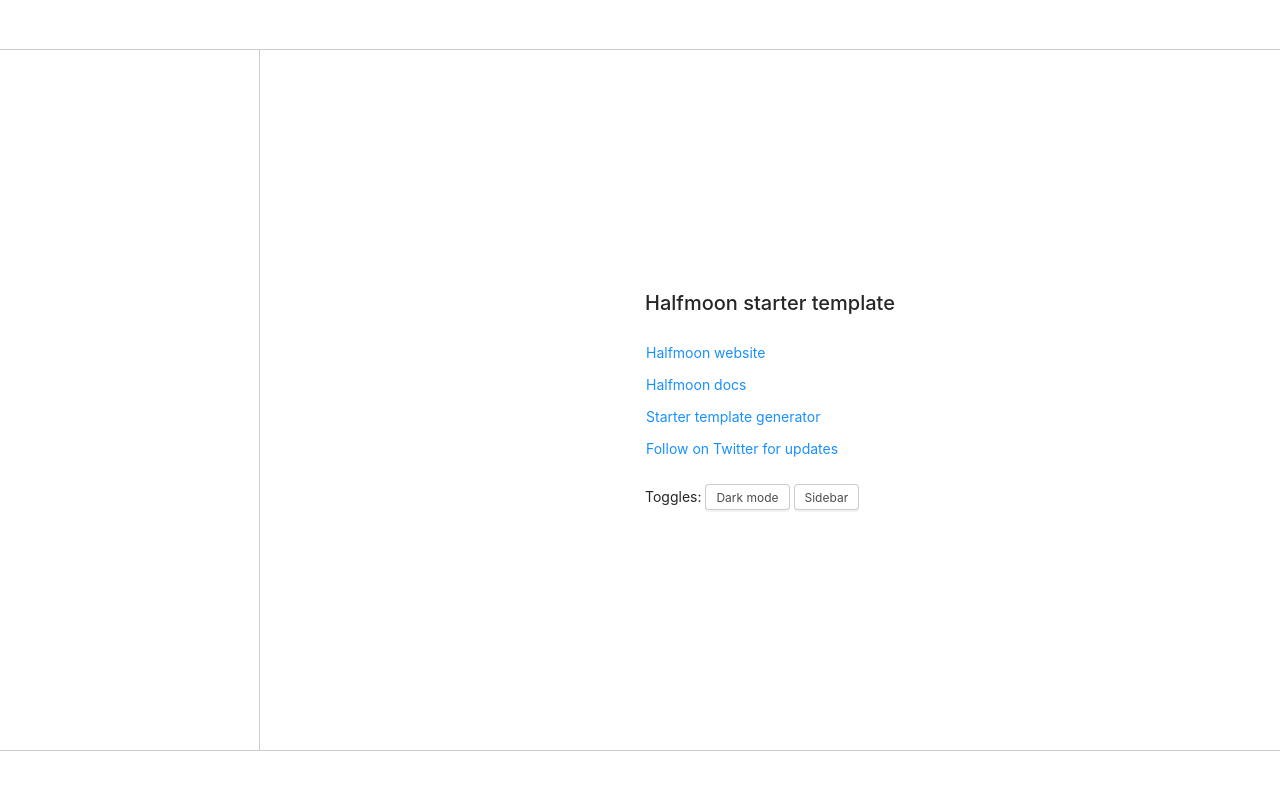
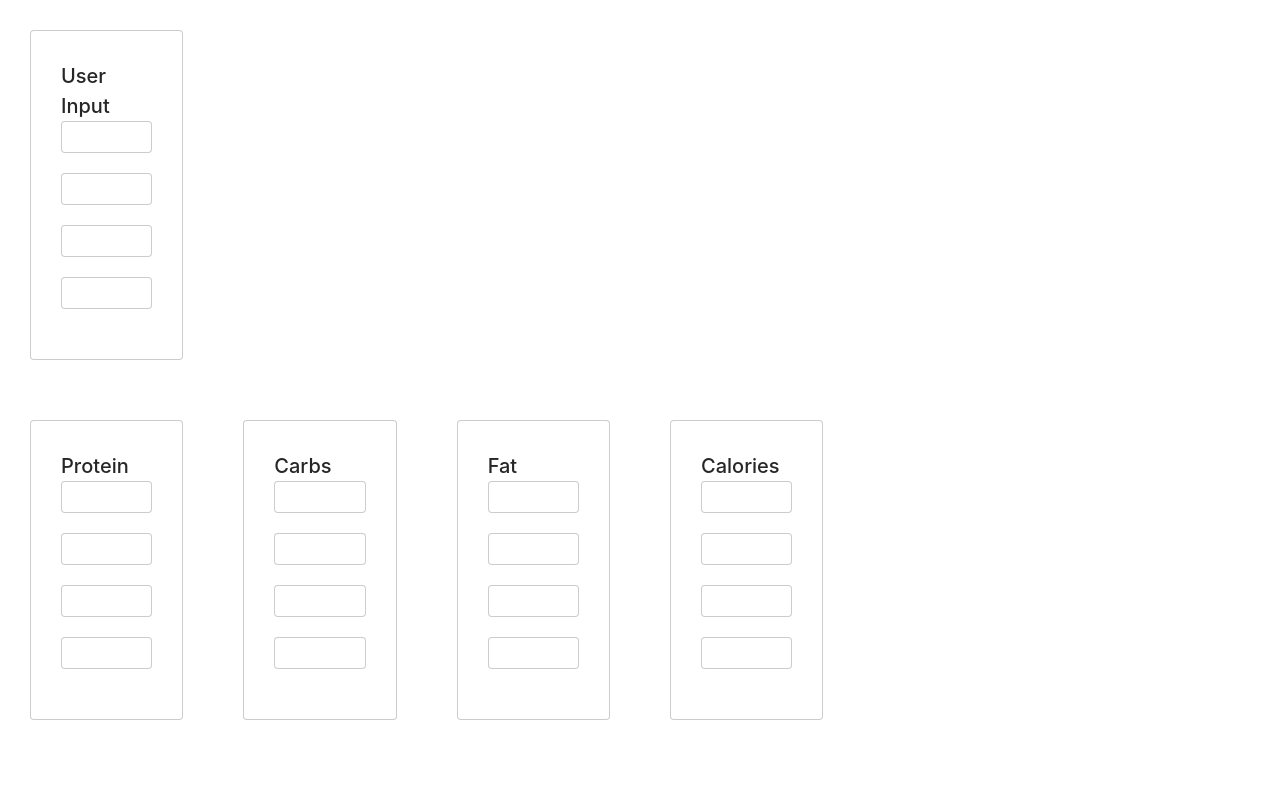
Before and after one commit to stardustsuperwizard/MyMacroApp, a plain HTML site: page index.html in a window 1280 px wide. Drawn offline with Linux system fonts and the light colour scheme.

Commit message:
Update index.html
added basic templating.

```diff
--- a/index.html
+++ b/index.html
@@ -1,12 +1,8 @@
 <!DOCTYPE html>
 <html lang="en">
 <head>
-    <!-- Meta tags -->
-    <meta charset="utf-8" />
-    <meta http-equiv="X-UA-Compatible" content="IE=edge,chrome=1" />
-    <meta content="width=device-width, initial-scale=1.0, maximum-scale=1.0, user-scalable=0" name="viewport" />
-    <meta name="viewport" content="width=device-width" />
-
+    <meta charset="UTF-8">
+    <meta name="viewport" content="width=device-width, initial-scale=1.0">
     <!-- iOS -->
     <meta name="apple-mobile-web-app-title" content="My Macro App">
     <meta name="apple-mobile-web-app-capable" content="yes">
@@ -19,81 +15,137 @@
 
     <!-- Halfmoon CSS -->
     <link href="css/halfmoon-variables.min.css" rel="stylesheet" />
-    <!--
-      Or,
-      Use the following (no variables, supports IE11):
-      <link href="css/halfmoon.min.css" rel="stylesheet" />
-    -->
 </head>
-  <body class="with-custom-webkit-scrollbars with-custom-css-scrollbars" data-dm-shortcut-enabled="true" data-sidebar-shortcut-enabled="true" data-set-preferred-theme-onload="true">
-    <!-- Modals go here -->
-    <!-- Reference: https://www.gethalfmoon.com/docs/modal -->
+<body class="with-custom-webkit-scrollbars with-custom-css-scrollbars">
+    <!-- Modals -->
 
-    <!-- Page wrapper start -->
-    <div class="page-wrapper with-navbar with-sidebar with-navbar-fixed-bottom" data-sidebar-type="overlayed-sm-and-down">
+    <!-- Content -->
+    <div class="page-wrapper">
+        <div class="content-wrapper">
+            <div class="container-fluid">
 
-      <!-- Sticky alerts (toasts), empty container -->
-      <!-- Reference: https://www.gethalfmoon.com/docs/sticky-alerts-toasts -->
-      <div class="sticky-alerts"></div>
+                <div class="row">
+                    <div class="col-md-6 col-lg-4 col-xl-2 mw-full">
+                        <div class="card">
+                            <div class="card-title">
+                                User Input
+                            </div>
+                            <form>
+                                <div class="form-row">
+                                    <input type="text" class="form-control">
+                                </div>
+                                <div class="form-row">
+                                    <input type="text" class="form-control">
+                                </div>
+                                <div class="form-row">
+                                    <input type="text" class="form-control">
+                                </div>
+                                <div class="form-row">
+                                    <input type="text" class="form-control">
+                                </div>
+                            </form>
+                        </div>
+                    </div>
+                </div>
 
-      <!-- Navbar start -->
-      <nav class="navbar">
-        <!-- Reference: https://www.gethalfmoon.com/docs/navbar -->
-      </nav>
-      <!-- Navbar end -->
+                <div class="row">
+                    <div class="col-md-6 col-lg-4 col-xl-2 mw-full">
+                        <div class="card">
+                            <div class="card-title">
+                                Protein
+                            </div>
+                            <form>
+                                <div class="form-row">
+                                    <input type="text" class="form-control">
+                                </div>
+                                <div class="form-row">
+                                    <input type="text" class="form-control">
+                                </div>
+                                <div class="form-row">
+                                    <input type="text" class="form-control">
+                                </div>
+                                <div class="form-row">
+                                    <input type="text" class="form-control">
+                                </div>
+                            </form>
+                        </div>
+                    </div>
 
-      <!-- Sidebar overlay -->
-      <div class="sidebar-overlay" onclick="halfmoon.toggleSidebar()"></div>
+                    <div class="col-md-6 col-lg-4 col-xl-2 mw-full">
+                        <div class="card">
+                            <div class="card-title">
+                                Carbs
+                            </div>
+                            <form>
+                                <div class="form-row">
+                                    <input type="text" class="form-control">
+                                </div>
+                                <div class="form-row">
+                                    <input type="text" class="form-control">
+                                </div>
+                                <div class="form-row">
+                                    <input type="text" class="form-control">
+                                </div>
+                                <div class="form-row">
+                                    <input type="text" class="form-control">
+                                </div>
+                            </form>
+                        </div>
+                    </div>
 
-      <!-- Sidebar start -->
-      <div class="sidebar">
-        <!-- Reference: https://www.gethalfmoon.com/docs/sidebar -->
+                    <div class="col-md-6 col-lg-4 col-xl-2 mw-full">
+                        <div class="card">
+                            <div class="card-title">
+                                Fat
                             </div>
-      <!-- Sidebar end -->
+                            <form>
+                                <div class="form-row">
+                                    <input type="text" class="form-control">
+                                </div>
+                                <div class="form-row">
+                                    <input type="text" class="form-control">
+                                </div>
+                                <div class="form-row">
+                                    <input type="text" class="form-control">
+                                </div>
+                                <div class="form-row">
+                                    <input type="text" class="form-control">
+                                </div>
+                            </form>
+                        </div>
+                    </div>
 
-      <!-- Content wrapper start -->
-      <div class="content-wrapper">
-        <!--
-          Add your page's main content here
-          Examples:
-          1. https://www.gethalfmoon.com/docs/content-and-cards/#building-a-page
-          2. https://www.gethalfmoon.com/docs/grid-system/#building-a-dashboard
-        -->
-        <div class="w-full h-full d-flex align-items-center justify-content-center">
-          <div class="content">
-            <h1 class="content-title">Halfmoon starter template</h1>
-            <div>
-              <a href="https://www.gethalfmoon.com" class="btn btn-link px-0">Halfmoon website</a>
+                    <div class="col-md-6 col-lg-4 col-xl-2 mw-full">
+                        <div class="card">
+                            <div class="card-title">
+                                Calories
                             </div>
-            <div>
-              <a href="https://www.gethalfmoon.com/docs" class="btn btn-link px-0">Halfmoon docs</a>
+                            <form>
+                                <div class="form-row">
+                                    <input type="text" class="form-control">
                                 </div>
-            <div>
-              <a href="https://www.gethalfmoon.com/docs/page-building/#starter-template-generator" class="btn btn-link px-0">Starter template generator</a>
+                                <div class="form-row">
+                                    <input type="text" class="form-control">
                                 </div>
-            <div>
-              <a href="https://www.twitter.com/halfmoonui" class="btn btn-link px-0">Follow on Twitter for updates</a>
+                                <div class="form-row">
+                                    <input type="text" class="form-control">
                                 </div>
-            <div class="mt-20">
-              Toggles:
-              <button class="btn btn-sm" type="button" onclick="halfmoon.toggleDarkMode()">Dark mode</button>
-              <button class="btn btn-sm" type="button" onclick="halfmoon.toggleSidebar()">Sidebar</button>
+                                <div class="form-row">
+                                    <input type="text" class="form-control">
+                                </div>
+                            </form>
+                        </div>
+                    </div>
+
                 </div>
             </div>
         </div>
     </div>
-      <!-- Content wrapper end -->
-
-      <!-- Navbar fixed bottom start -->
-      <nav class="navbar navbar-fixed-bottom">
-        <!-- Reference: https://www.gethalfmoon.com/docs/navbar#navbar-fixed-bottom -->
-      </nav>
-      <!-- Navbar fixed bottom end -->
-    </div>
-    <!-- Page wrapper end -->
 
     <!-- Halfmoon JS -->
     <script src="js/halfmoon.min.js"></script>
+
+    <!-- Service Worker -->
     <script>
         if('serviceWorker' in navigator) {
             navigator.serviceWorker.register('/serviceworker.js')
@@ -102,5 +154,8 @@
                 });
         }
     </script>
+
+    <!-- Vue JS -->
+    <script></script>
 </body>
 </html>
```
Lines whose indentation alone changed are shown as unchanged.
